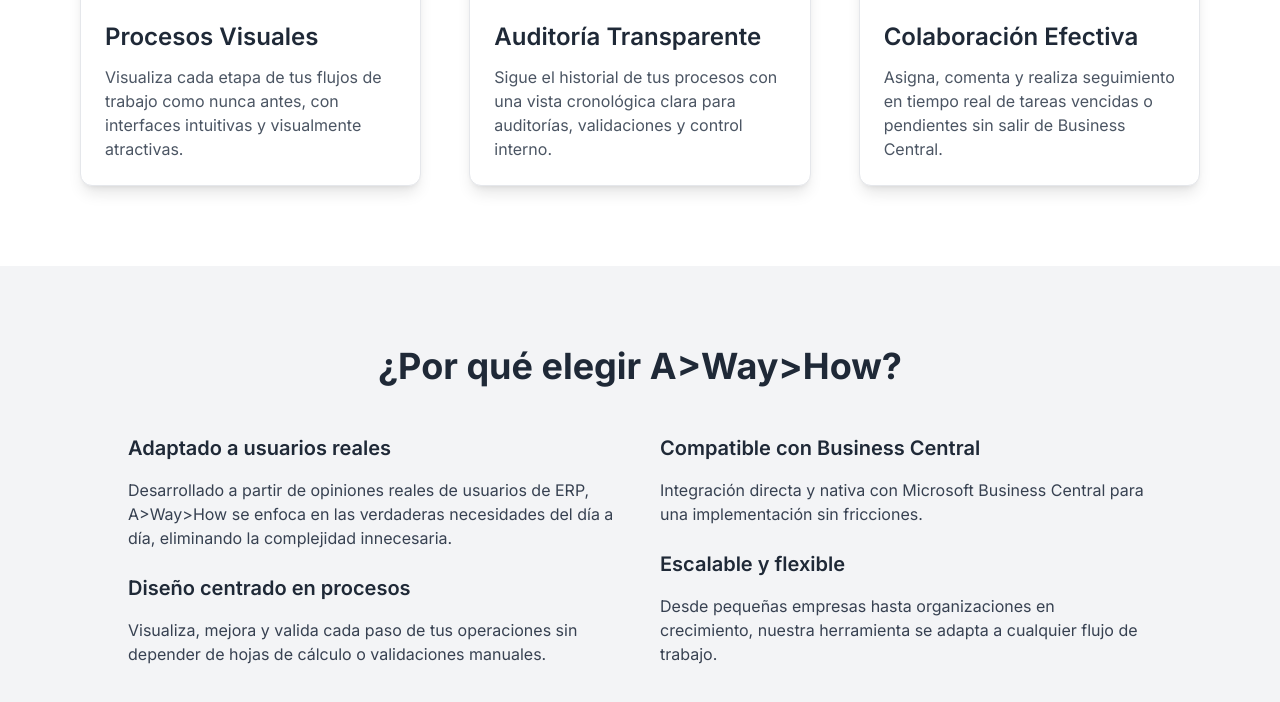
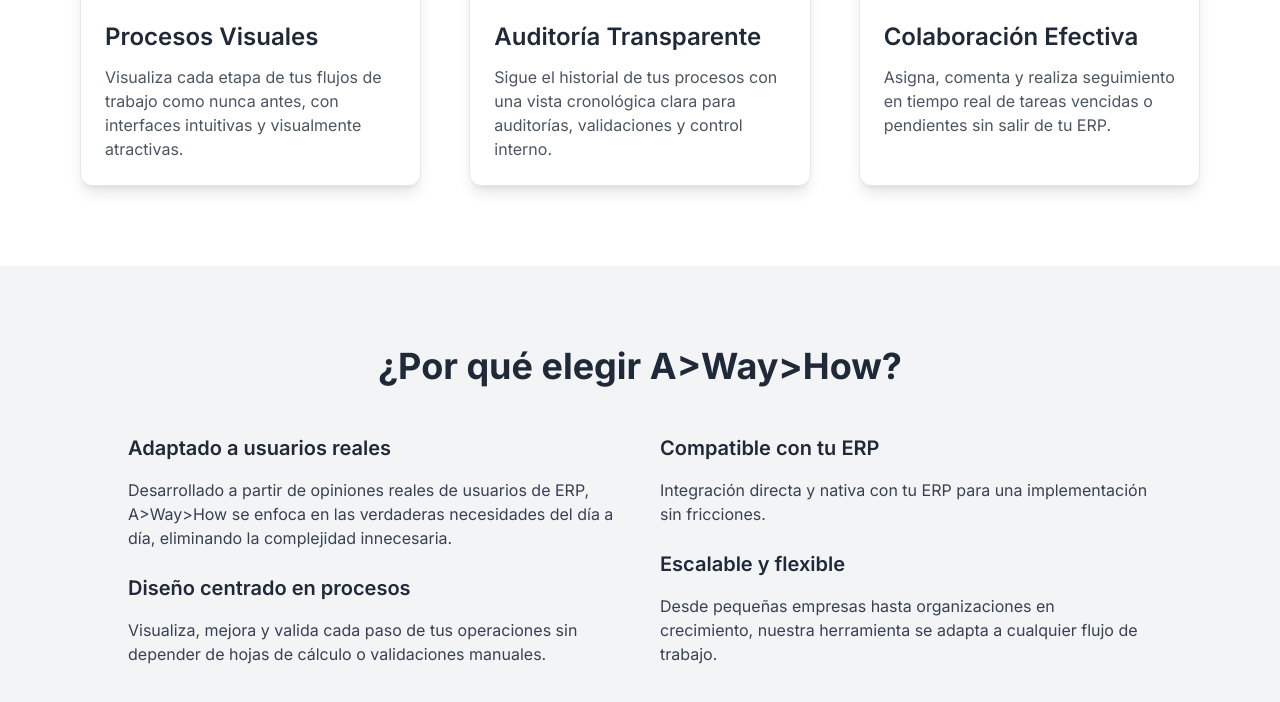
Before and after one commit to JosepPages/AWHlanding, a plain HTML site: page index.html in a window 1280 px wide. Shown: the part 1728-2430 px from the top of the page. Drawn offline with nearby package versions, Linux system fonts and the light colour scheme.

Commit message:
Update index.html

```diff
--- a/index.html
+++ b/index.html
@@ -16,7 +16,7 @@
     <div class="bg-black bg-opacity-60 p-10 rounded-2xl text-white text-center max-w-2xl shadow-xl">
       <h1 class="text-4xl md:text-5xl font-bold mb-6 leading-tight">Diseña, Ejecuta, Controla, Visualiza</h1>
       <p class="text-4xl md:text-3xl font-bold mb-6">A&gt;Way&gt;How</p>
-      <p class="text-lg md:text-xl mb-6">Una nueva forma de gestionar tus procesos en Business Central con total claridad.</p>
+      <p class="text-lg md:text-xl mb-6">Una nueva forma de gestionar tus procesos con total claridad.</p>
       <a href="#contacto" class="bg-white text-black px-6 py-3 rounded-full font-semibold hover:bg-gray-200 transition">Solicita una demo</a>
       <p>&nbsp;</p>
       <p class="text-lg md:text-xl mb-6 text-yellow-500 italic">AVISO: Página web en construcción.</p>
@@ -27,7 +27,7 @@
   <section class="py-20 px-6 md:px-20 bg-white">
     <h2 class="text-4xl font-bold text-center mb-12">¿Qué es A&gt;Way&gt;How?</h2>
     <div class="max-w-4xl mx-auto text-lg text-gray-700 space-y-6">
-      <p>A&gt;Way&gt;How es una solución visual e intuitiva que transforma la gestión de procesos dentro del ERP Microsoft Business Central. En lugar de depender de hojas de cálculo, correos electrónicos dispersos o validaciones manuales, permite visualizar flujos de trabajo, entender los pasos a seguir y detectar tareas vencidas de forma clara y eficiente.</p>
+      <p>A&gt;Way&gt;How es una solución visual e intuitiva que transforma la gestión de procesos dentro del ERP. En lugar de depender de hojas de cálculo, correos electrónicos dispersos o validaciones manuales, permite visualizar flujos de trabajo, entender los pasos a seguir y detectar tareas vencidas de forma clara y eficiente.</p>
       <p>La herramienta ha sido diseñada en base a entrevistas, comentarios y observaciones reales de profesionales que día a día enfrentan la complejidad de coordinar equipos, auditar procesos y mantener la trazabilidad dentro de sus sistemas. Su enfoque visual y su integración nativa lo convierten en un aliado estratégico para organizaciones que buscan mayor control operativo sin aumentar la carga administrativa.</p>
     </div>
   </section>
@@ -49,7 +49,7 @@
       <div class="bg-white rounded-xl p-6 shadow-lg border border-gray-200">
         <img src="https://joseppages.github.io/AWHlanding/felices-colegas-jovenes-escriben-algo.jpg" alt="Colaboración" class="rounded-lg mb-6 w-full h-48 object-cover">
         <h3 class="text-2xl font-semibold mb-3">Colaboración Efectiva</h3>
-        <p class="text-gray-600">Asigna, comenta y realiza seguimiento en tiempo real de tareas vencidas o pendientes sin salir de Business Central.</p>
+        <p class="text-gray-600">Asigna, comenta y realiza seguimiento en tiempo real de tareas vencidas o pendientes sin salir de tu ERP.</p>
       </div>
     </div>
   </section>
@@ -65,8 +65,8 @@
         <p class="text-gray-700">Visualiza, mejora y valida cada paso de tus operaciones sin depender de hojas de cálculo o validaciones manuales.</p>
       </div>
       <div>
-        <h3 class="text-xl font-semibold mb-4">Compatible con Business Central</h3>
-        <p class="text-gray-700 mb-6">Integración directa y nativa con Microsoft Business Central para una implementación sin fricciones.</p>
+        <h3 class="text-xl font-semibold mb-4">Compatible con tu ERP</h3>
+        <p class="text-gray-700 mb-6">Integración directa y nativa con tu ERP para una implementación sin fricciones.</p>
         <h3 class="text-xl font-semibold mb-4">Escalable y flexible</h3>
         <p class="text-gray-700">Desde pequeñas empresas hasta organizaciones en crecimiento, nuestra herramienta se adapta a cualquier flujo de trabajo.</p>
       </div>
```
